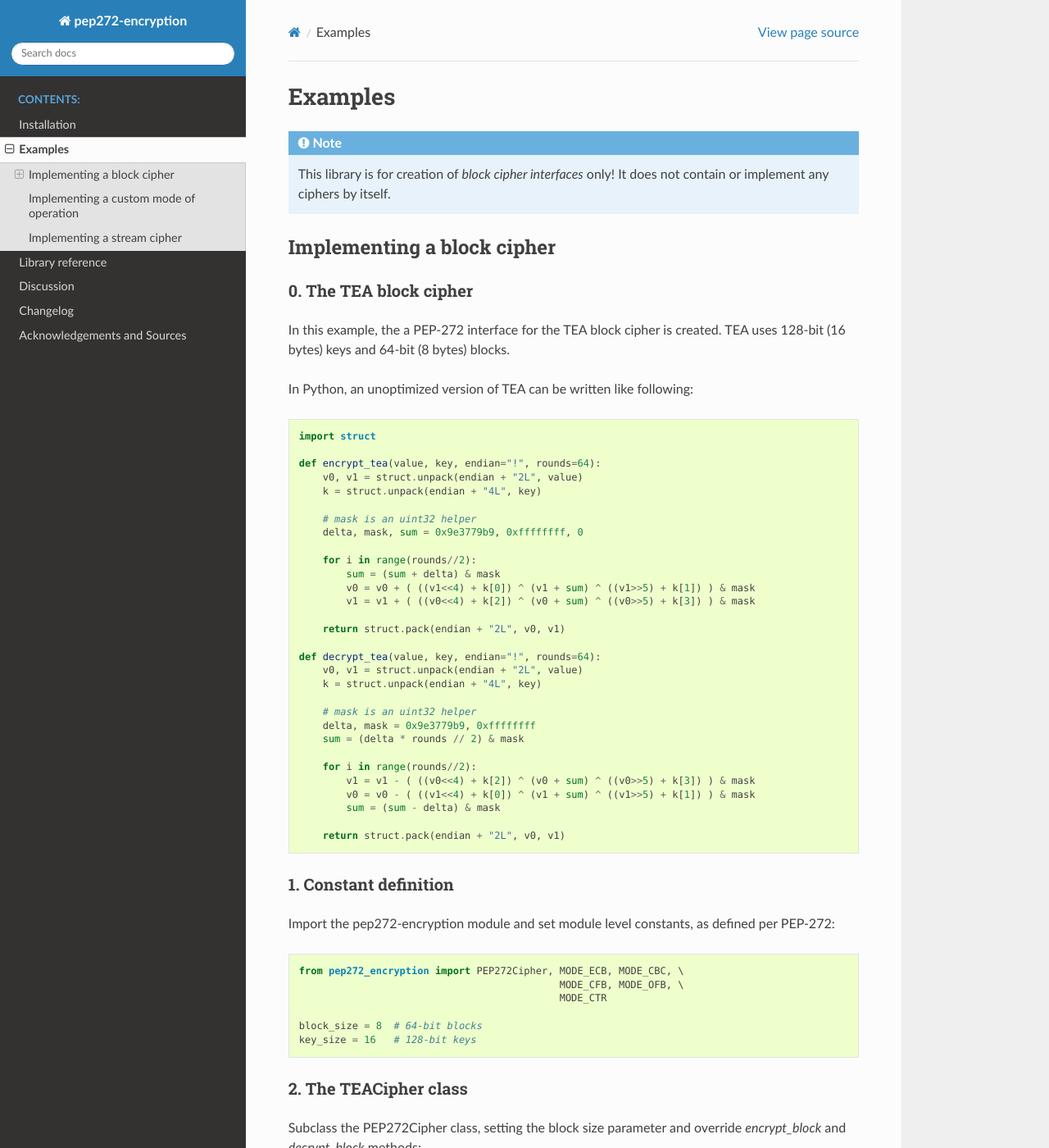
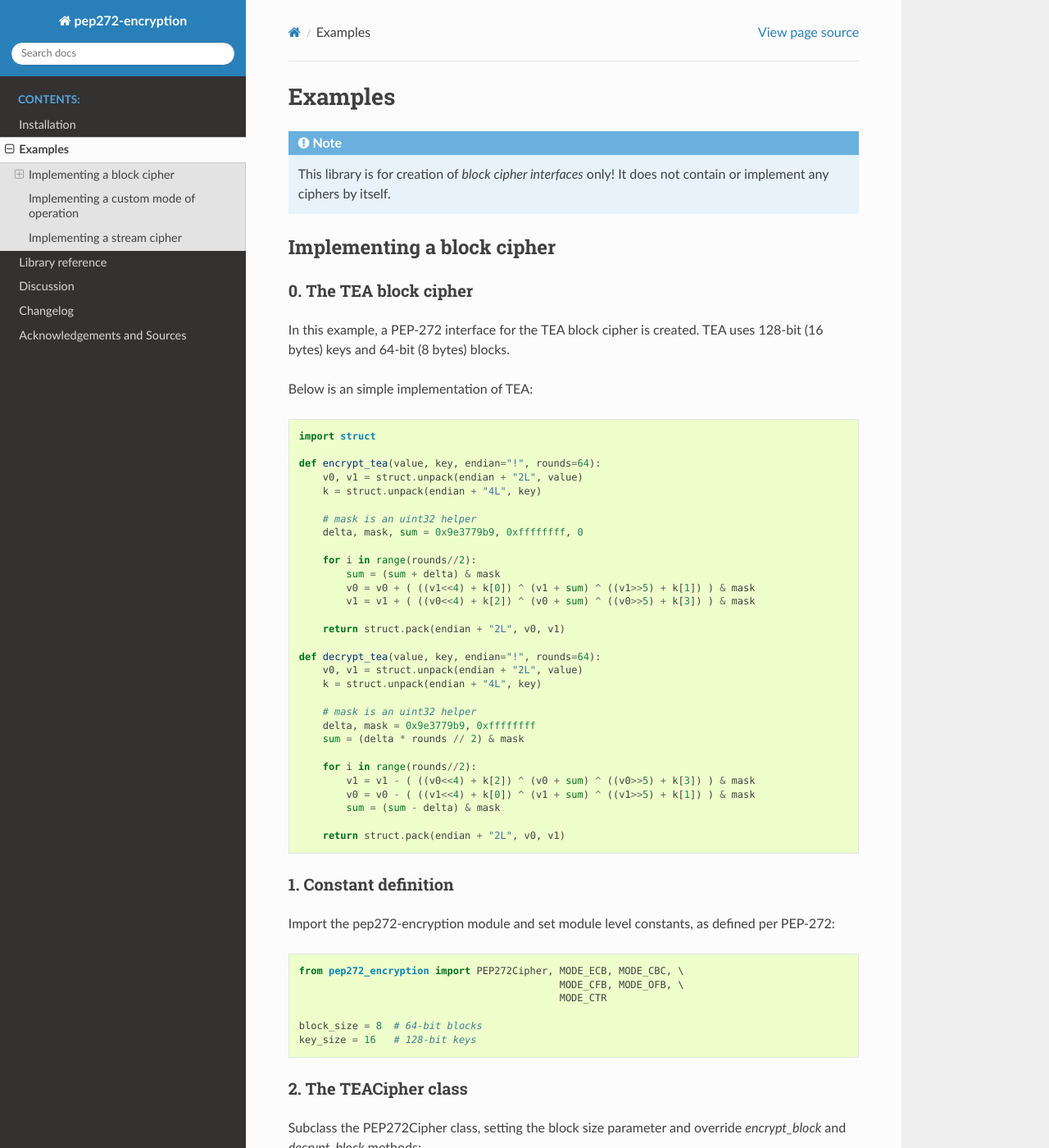
Before and after one commit to Varbin/pep272-encryption, a Sphinx documentation site: the page built from docs/2_example.rst, in a window 1280 px wide and 1400 px high. Shown: the whole window at 82% size. Built offline with Sphinx 7.4.7 and the Read the Docs theme 2.0.0, drawn with Linux system fonts in a browser that asks for light colours; formulas are drawn with MathJax 3; some of the changed text lies outside the part shown.

Commit message:
Fix minor documentation issues.

```diff
--- a/docs/1_install.rst
+++ b/docs/1_install.rst
@@ -30,7 +30,7 @@ Supported platforms
 *******************
 
 ``pep272-encryption`` is pure Python with an optional C extension.
-They are pre-compiled for various operating systems and cpu architectures.
+There are pre-compiled for various operating systems and cpu architectures.
 
 Python 2.7 and 3.5+ are supported and tested.
-The module should work on 3.3 and 3.4, but there are not automated tests for those versions.
+The module should work on 3.3 and 3.4, but there are no automated tests for those versions.
--- a/docs/2_example.rst
+++ b/docs/2_example.rst
@@ -13,10 +13,10 @@ Implementing a block cipher
 0. The TEA block cipher
 ***********************
 
-In this example, the a PEP-272 interface for the TEA block cipher is created.
+In this example, a PEP-272 interface for the TEA block cipher is created.
 TEA uses 128-bit (16 bytes) keys and 64-bit (8 bytes) blocks.
 
-In Python, an unoptimized version of TEA can be written like following:
+Below is an simple implementation of TEA:
 
 ::
 
```
Also changed, not shown: other parts of docs/2_example.rst (+2 -0 lines).
